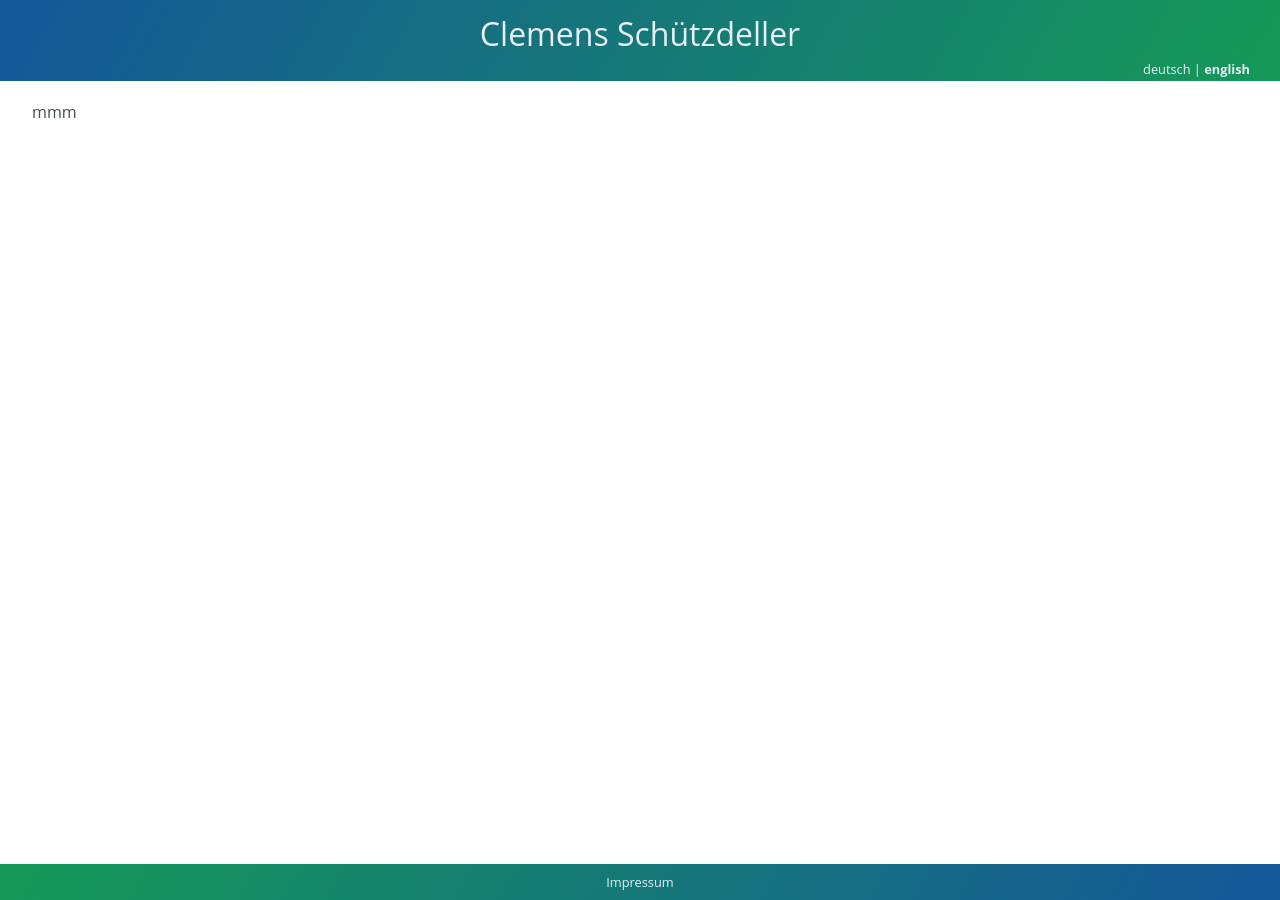
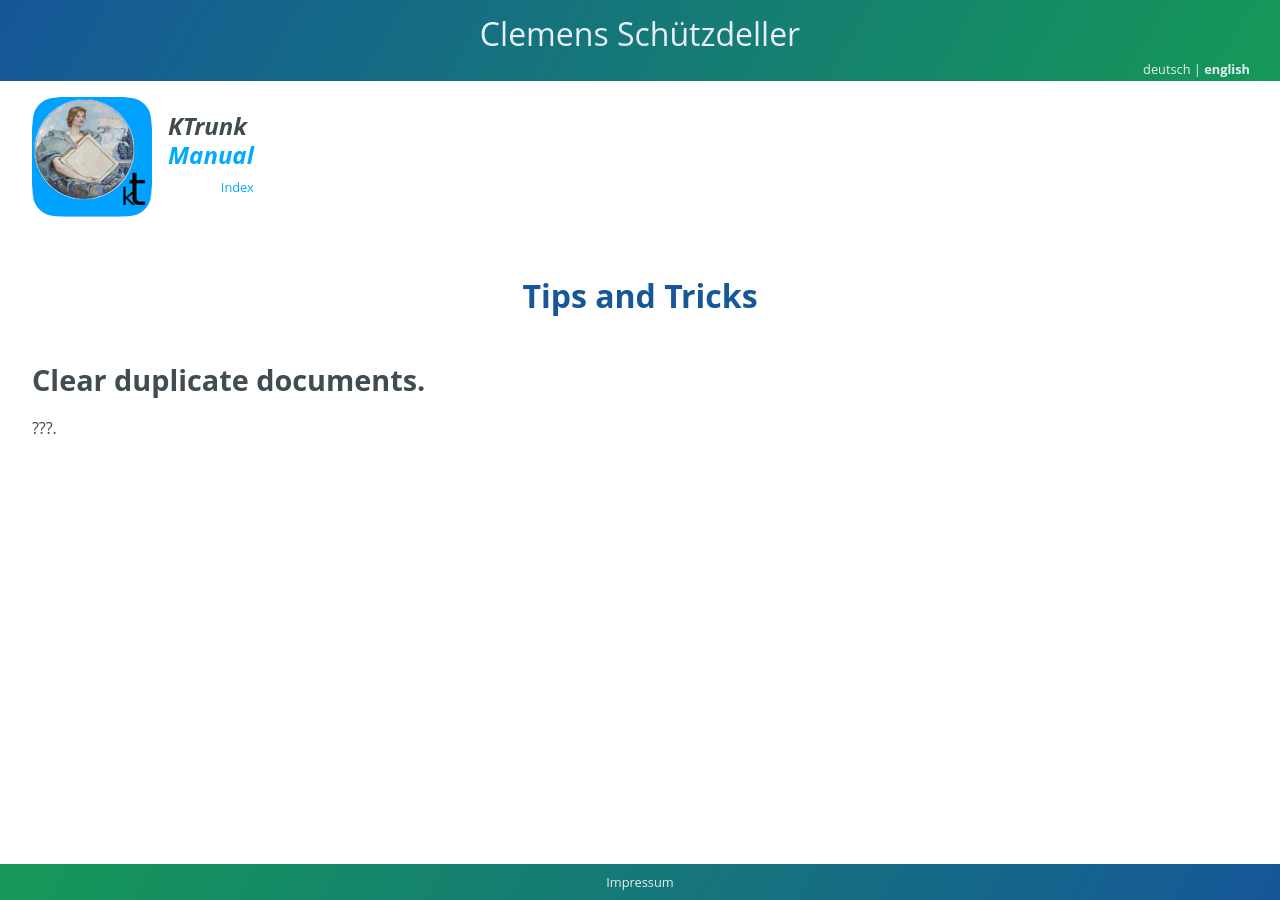
Before and after one commit to cs-LA/home, a Jekyll site: the page built from KTrunk/Manual/TipsAndTricks.md, in a window 1280 px wide. Built offline with Jekyll 4.4.1, drawn with Linux system fonts in a browser that asks for light colours; our own code applies the rules of GitHub Pages for plain Markdown files.

Commit message:
Update TipsAndTricks.md

```diff
--- a/KTrunk/Manual/TipsAndTricks.md
+++ b/KTrunk/Manual/TipsAndTricks.md
@@ -1 +1,24 @@
-mmm
+<div class="logoRow">
+  <div class="logoColumn logoColumnLeft">
+    <img src="./../logo120.png">
+  </div>
+  <div class="logoColumn logoColumnRight">
+    <div class="vCentered">
+      <div class="logoTitle">KTrunk</div>
+      <div class="logoTitle"><a href="./../Manual.html"><span class="en">Manual</span><span class="de">Handbuch</span></a></div>
+      <div class="logoDescription" style="text-align: right;"><a href="Index.html">Index</a></div>
+    </div>
+  </div>
+</div>
+<h1>
+  <span class="en">Tips and Tricks</span>
+  <span class="de">Tipps und Tricks</span>
+</h1>
+<h2>
+  <span class="en">Clear duplicate documents.</span>
+  <span class="de">Doppelte Dokumente bereinigen.</span>
+</h2>
+<p>
+  <span class="en">???.</span>
+  <span class="de">???.</span>
+</p>
```
